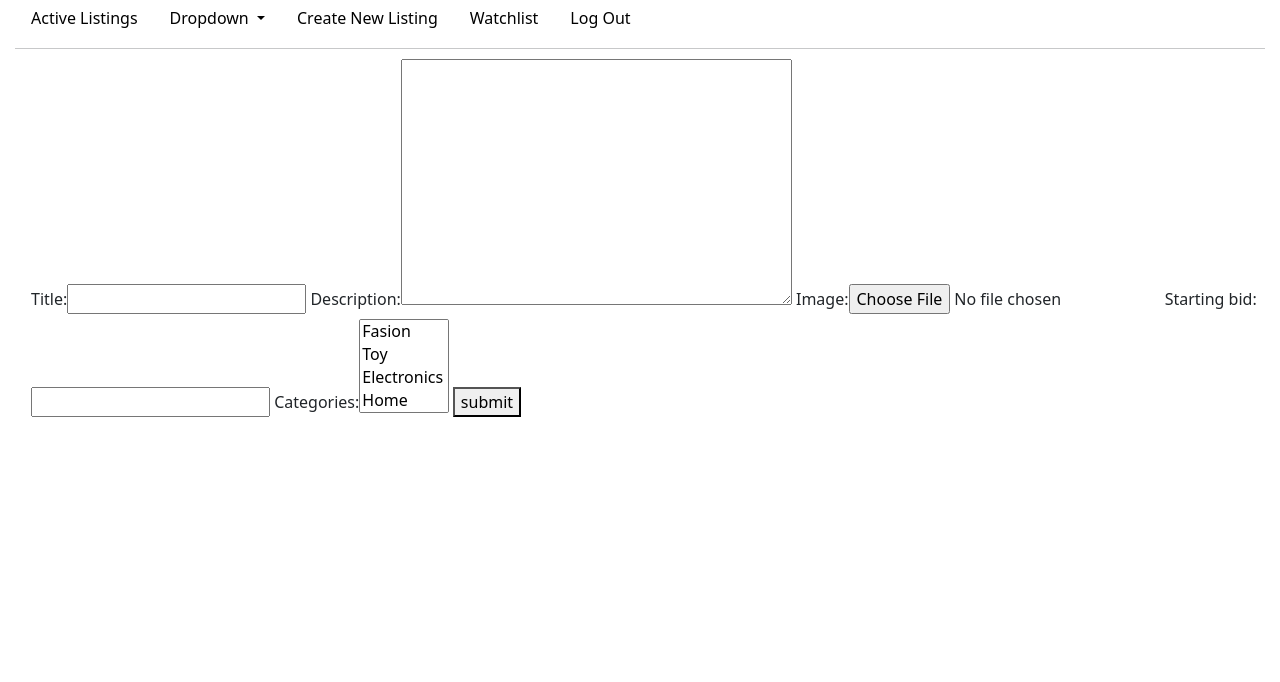
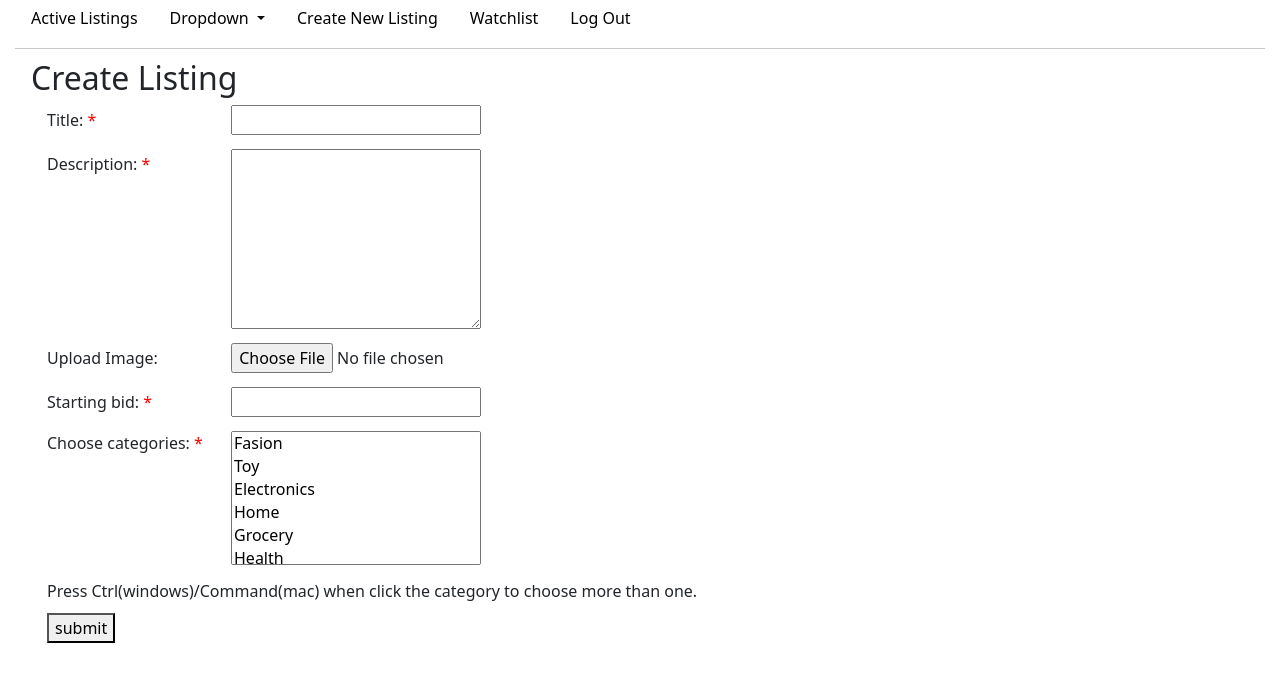
Before and after one commit to xiaoxiyao1025/commerce, a Django app: page /create in a window 1280 px wide. Shown: the part 65-747 px from the top of the page. Run offline with Django 3.2, Linux system fonts and the light colour scheme; a user stored in the database is signed in; some libraries are stand-ins or nearby versions.

Commit message:
add form create style. next: change all listings p

```diff
--- a/auctions/static/auctions/styles.css
+++ b/auctions/static/auctions/styles.css
@@ -20,12 +20,14 @@ body > ul > li > a.nav-link:hover {
     background-color: #E0E0E0;
 }
 
+/* big heading and sign info eg. Auctions Signed in as xxx. */
 #header {
 
     padding-left: 1rem;
     padding-right: 1rem;
 }
 
+/* sign-in info besides heaader eg. Signed in as xxx. */
 #header > div {
     height:44px;
     line-height: 55px;
@@ -35,27 +37,112 @@ body > ul > li > a.nav-link:hover {
     vertical-align:middle;
 }
 
+/* big heaing eg. Auctions */
 #header > h1 {
     vertical-align: middle;
     display: inline;
 }
 
-#content > ul a {
+/* index listing link */
+#content a {
     color: black;
     text-decoration: none;
 }
 
-
-#content > ul > div {
+/* index listing header */
+#content a h4 {
+    padding-top: 5px;
     padding-left: 10px;
 }
 
-#content > ul > div:hover {
-    color: blue;
+/* index listing description */
+#content a div {
+    padding-left: 10px;
+    padding-bottom: 5px;
+    padding-top: 5px;
+}
+
+
+/* index listing description hover */
+#content a div:hover {
     background-color: #E0E0E0;
 }
 
-img {
+/* listing image */
+#content a img {
+    margin-left: 25px;
+    margin-top: 5px;
+    margin-bottom: 5px;
     max-width: 300px;
     max-height: auto;
+    border-radius: 5px 5px;
 }
+
+#content > hr {
+    margin-top: 12px;
+    margin-bottom: 12px;
+}
+
+form#create {
+    padding-left: 1rem;
+}
+
+form#create label {
+    display: block;
+    align-items: center;
+    margin-bottom: 14px;
+}
+
+form#create label > span {
+    display: inline-block;
+    width: 180px;
+}
+
+form#create label span.required {
+    color: red;
+}
+
+form#create label > div {
+    display: flex;
+    align-items: first baseline;
+}
+
+form#create label > div > span {
+    display: inline-block;
+    width: 184px;
+}
+
+form#create input {
+    width: 250px;
+}
+
+form#create textarea {
+    width: 250px;
+    height: 180px;
+}
+
+form#create select {
+    width: 250px;
+    height: 134px;
+}
+
+form#create > div {
+    margin-bottom: 10px;
+}
+
+form > h2 {
+    margin-bottom: 10px;
+}
+
+/* form#create > div {
+    margin-bottom: 15px;
+
+    font-weight: 500;
+}
+
+form#create > div > div {
+    margin-bottom: 5px;
+}
+
+form#create > div.title {
+} */
--- a/auctions/templates/auctions/create.html
+++ b/auctions/templates/auctions/create.html
@@ -3,9 +3,38 @@
 {% block title %}Create{% endblock %}
 
 {% block body %}
-    <form action="{% url 'create' %}" method="post" enctype="multipart/form-data">
+
+    <h2>Create Listing</h2>
+    <form action="{% url 'create' %}" method="post" enctype="multipart/form-data" id="create">
         {% csrf_token %}
-        {{ form }}
-        <button>submit</button>
+        <label for="id_title">
+            <span>Title: <span class="required">*</span></span>
+            {{ form.title }}
+        </label>
+        <label for="id_description">
+            <div>
+                <span>Description: <span class="required">*</span></span>
+                {{ form.description }}
+            </div>
+        </label>
+        <label for="id_image">
+            <span>Upload Image: </span>
+            {{ form.image }}
+        </label>
+        <label for="id_starting_bid">
+            <span>Starting bid: <span class="required">*</span></span>
+            {{ form.starting_bid }}
+        </label>
+        <label for="id_categories">
+            <div>
+                <span>Choose categories: <span class="required">*</span></span>
+
+                {{ form.categories }}
+            </div>
+        </label>
+        <div>
+            Press Ctrl(windows)/Command(mac) when click the category to choose more than one.
+        </div>
+        <button type="submit">submit</button>
     </form>
 {% endblock %}
```
Also changed, not shown: auctions/templates/auctions/index.html (+3 -4 lines), db.sqlite3.
